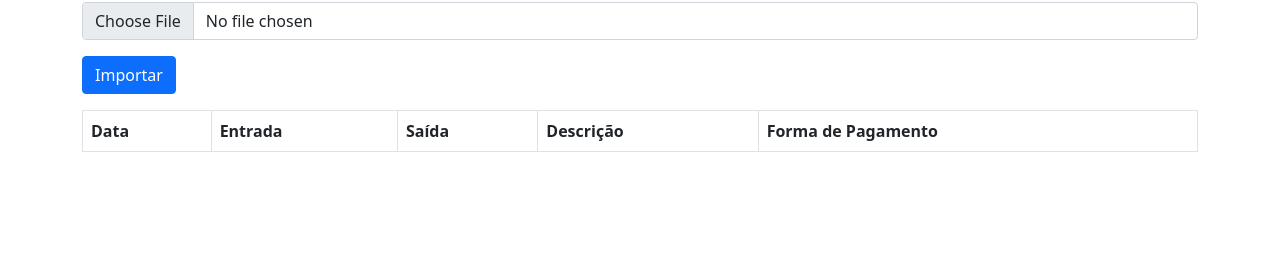
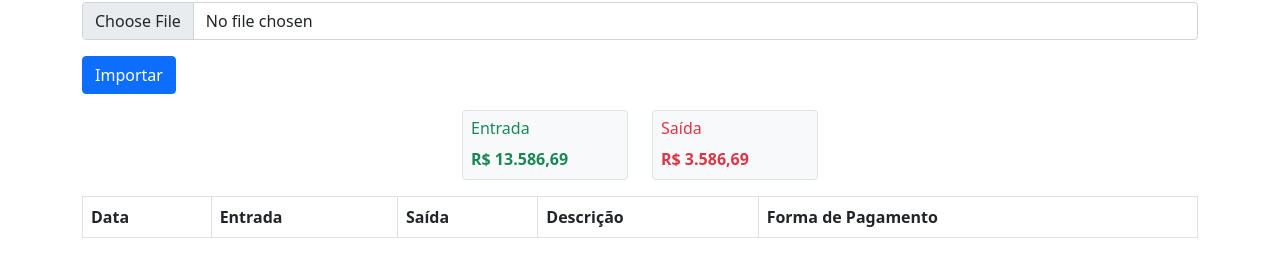
Before and after one commit to MarcosDanielVieira/importar-ofx, a plain HTML site: page index.html in a window 1280 px wide. Shown: the part 92-368 px from the top of the page. Drawn offline with nearby package versions, Linux system fonts and the light colour scheme.

Commit message:
Visual totoal de entrada e sáida

```diff
--- a/index.html
+++ b/index.html
@@ -17,6 +17,31 @@
     <h2>Visualizador de Dados OFX</h2>
     <input type="file" id="ofxFile" class="form-control mb-3" accept=".ofx">
     <button class="btn btn-primary" id="importarBtn">Importar</button>
+
+    <div class="total ">
+      <div class="row mt-3 d-flex justify-content-center ">
+        <div class="col-md-2">
+          <div class="p-2 border bg-light text-success rounded">
+            <h6>
+              Entrada
+            </h6>
+            <b class="totalEntry">
+              R$ 13.586,69
+            </b>
+          </div>
+        </div>
+        <div class="col-md-2">
+          <div class="p-2 border bg-light text-danger rounded">
+            <h6>
+              Saída
+            </h6>
+            <b class="totalExit">
+              R$ 3.586,69
+            </b>
+          </div>
+        </div>
+      </div>
+    </div>
 
     <form action="#" method="post">
       <table class="table table-bordered mt-3">
```
